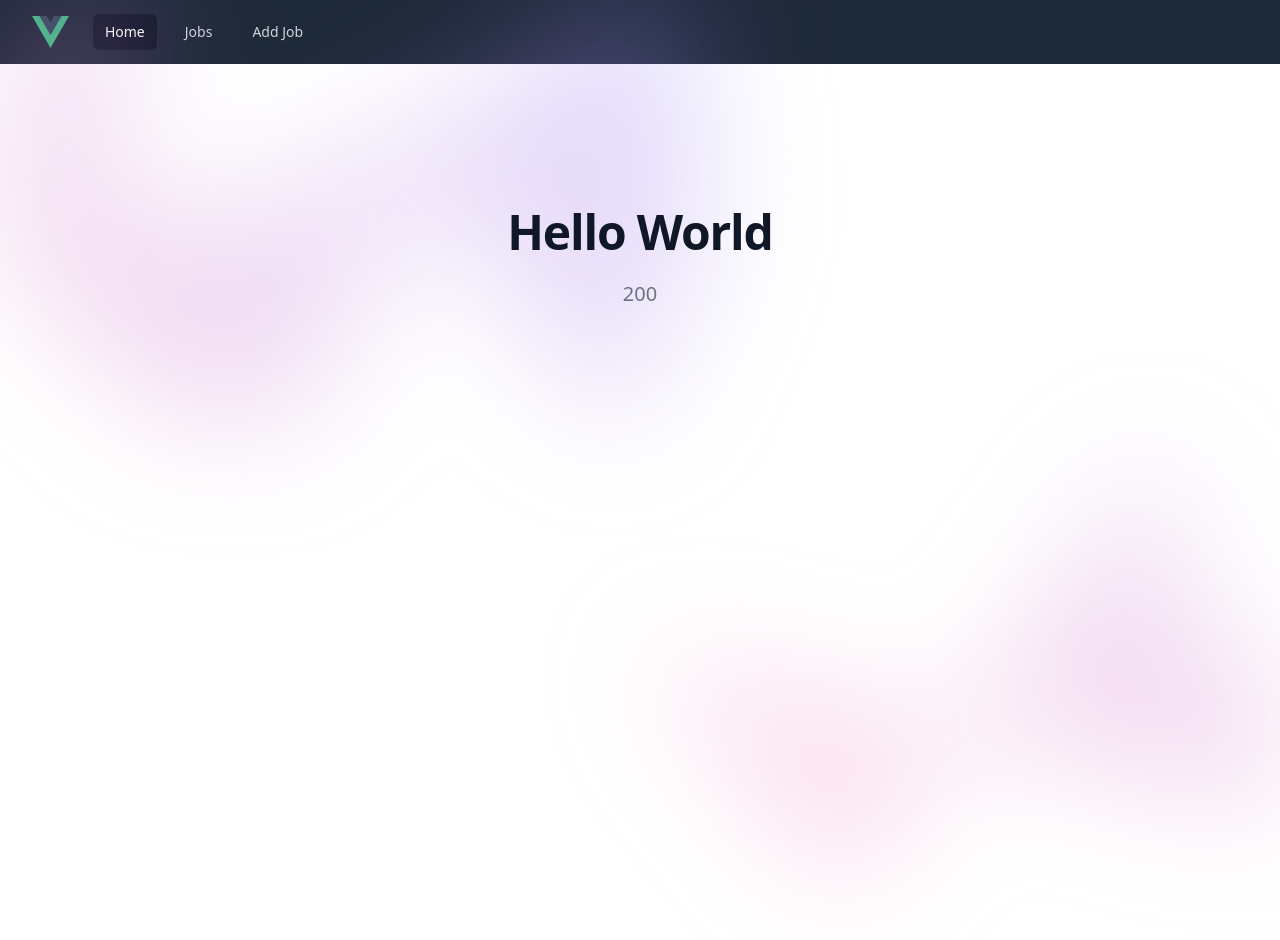
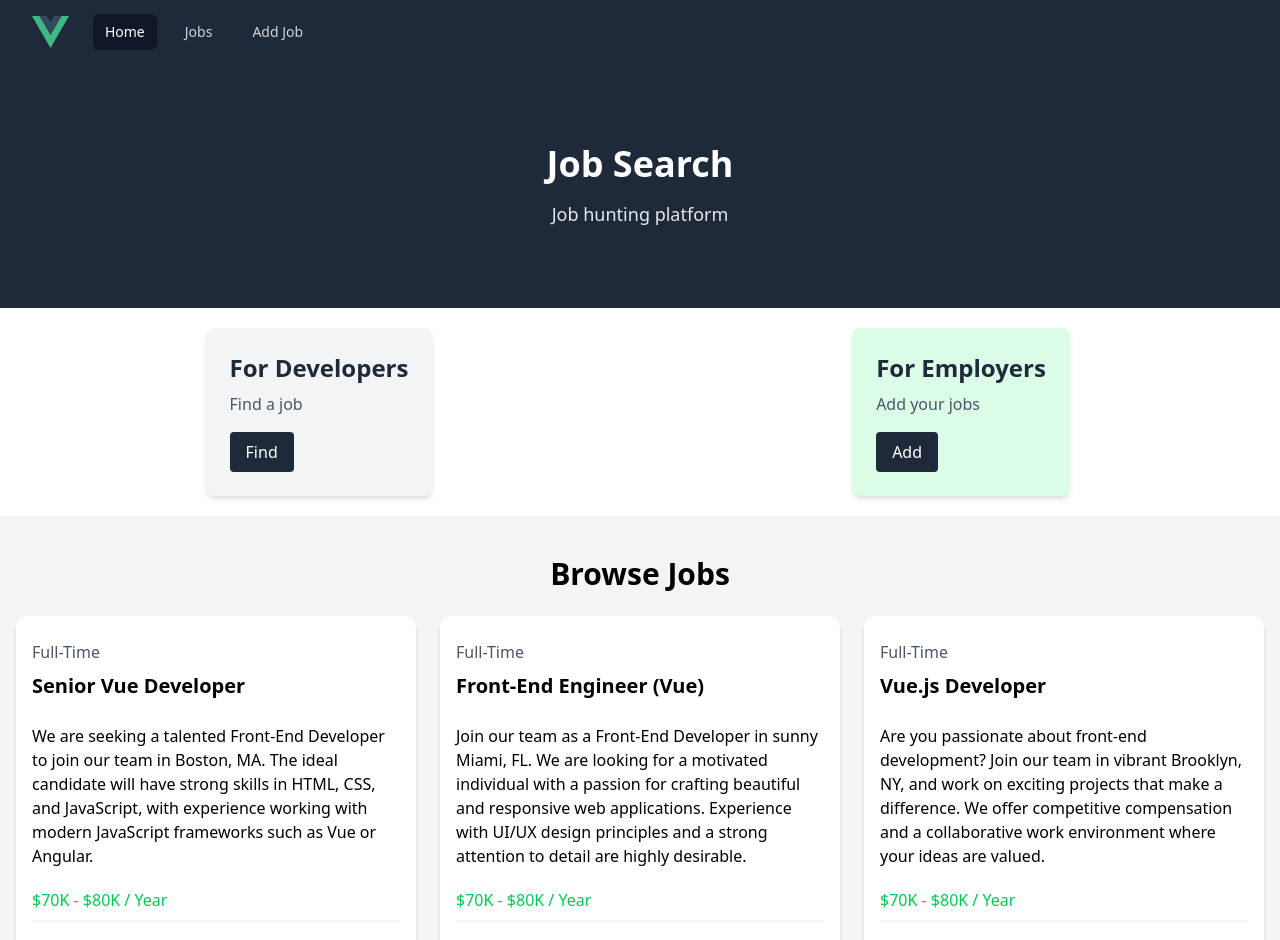
Before and after one commit to sharkgrin1/vue-js-learn, a Vue app: page / in a window 1280 px wide. Shown: the top 940 px of the page. Before the commit the page ends 890 px from the top, so only its background shows below. Built offline with nearby package versions, Linux system fonts and the light colour scheme.

Commit message:
job listings

```diff
--- a/src/App.vue
+++ b/src/App.vue
@@ -1,9 +1,13 @@
 <script setup>
 import Navbar from "@/components/Navbar.vue";
 import Hero from "@/components/Hero.vue";
+import Cards from "@/components/Cards.vue";
+import JobListings from "@/components/JobListings.vue";
 </script>
 
 <template>
   <Navbar />
-  <Hero title="Hello World"/>
+  <Hero title="Job Search"/>
+  <Cards />
+  <JobListings :limit="3" :showAllJobsButton="true" />
 </template>
--- /dev/null
+++ b/src/components/Card.vue
@@ -0,0 +1,14 @@
+<script setup>
+
+defineProps({
+  background: {
+    type: String
+  }
+});
+</script>
+
+<template>
+  <div :class="`max-w-sm mx-auto ${background} shadow-md rounded-lg p-6 mb-5`">
+    <slot/>
+  </div>
+</template>
--- /dev/null
+++ b/src/components/Cards.vue
@@ -0,0 +1,28 @@
+<script setup>
+import Card from "@/components/Card.vue";
+</script>
+
+<template>
+  <div class="grid grid-cols-2 gap-1">
+    <Card background="bg-gray-100">
+      <h2 class="text-2xl font-bold text-gray-800 mb-2">For Developers</h2>
+      <p class="text-gray-600 mb-4">
+        Find a job
+      </p>
+      <button class="px-4 py-2 bg-gray-800 text-white rounded hover:bg-gray-500 transition">
+        Find
+      </button>
+    </Card>
+
+    <Card background="bg-green-100">
+      <h2 class="text-2xl font-bold text-gray-800 mb-2">For Employers</h2>
+      <p class="text-gray-600 mb-4">
+        Add your jobs
+      </p>
+      <button class="px-4 py-2 bg-gray-800 text-white rounded hover:bg-gray-500 transition">
+        Add
+      </button>
+    </Card>
+  </div>
+
+</template>
--- a/src/components/Hero.vue
+++ b/src/components/Hero.vue
@@ -2,29 +2,20 @@
 defineProps({
   title: String,
   subtitle: {
-    type: Number,
-    default: 200
+    type: String,
+    default: "Job hunting platform"
   }
 });
 </script>
 
 <template>
-
-  <div class="bg-white">
-    <div class="relative isolate px-6 pt-8 lg:px-8">
-      <div class="absolute inset-x-0 -top-40 -z-10 transform-gpu overflow-hidden blur-3xl sm:-top-80" aria-hidden="true">
-        <div class="relative left-[calc(50%-11rem)] aspect-1155/678 w-[36.125rem] -translate-x-1/2 rotate-[30deg] bg-linear-to-tr from-[#ff80b5] to-[#9089fc] opacity-30 sm:left-[calc(50%-30rem)] sm:w-[72.1875rem]" style="clip-path: polygon(74.1% 44.1%, 100% 61.6%, 97.5% 26.9%, 85.5% 0.1%, 80.7% 2%, 72.5% 32.5%, 60.2% 62.4%, 52.4% 68.1%, 47.5% 58.3%, 45.2% 34.5%, 27.5% 76.7%, 0.1% 64.9%, 17.9% 100%, 27.6% 76.8%, 76.1% 97.7%, 74.1% 44.1%)"></div>
-      </div>
-      <div class="mx-auto max-w-2xl py-16 sm:py-24 lg:py-28">
-        <div class="text-center">
-          <h1 class="text-3xl font-semibold tracking-tight text-balance text-gray-900 sm:text-5xl">{{title}}</h1>
-          <p class="mt-6 text-base font-medium text-pretty text-gray-500 sm:text-xl">{{subtitle}}</p>
-        </div>
-      </div>
-      <div class="absolute inset-x-0 top-[calc(100%-50rem)] -z-10 transform-gpu overflow-hidden blur-3xl sm:top-[calc(100%-13rem)]" aria-hidden="true">
-        <div class="relative left-[calc(50%+3rem)] aspect-1155/678 w-[36.125rem] -translate-x-1/2 bg-linear-to-tr from-[#ff80b5] to-[#9089fc] opacity-30 sm:left-[calc(50%+36rem)] sm:w-[72.1875rem]" style="clip-path: polygon(74.1% 44.1%, 100% 61.6%, 97.5% 26.9%, 85.5% 0.1%, 80.7% 2%, 72.5% 32.5%, 60.2% 62.4%, 52.4% 68.1%, 47.5% 58.3%, 45.2% 34.5%, 27.5% 76.7%, 0.1% 64.9%, 17.9% 100%, 27.6% 76.8%, 76.1% 97.7%, 74.1% 44.1%)"></div>
-      </div>
+  <section class="bg-gray-800 py-20 mb-5">
+    <div class="max-w-3xl mx-auto text-center px-4">
+      <h1 class="text-4xl font-bold text-white mb-4">{{title}}</h1>
+      <p class="text-lg text-gray-200">
+        {{subtitle}}
+      </p>
     </div>
-  </div>
+  </section>
 
 </template>
--- /dev/null
+++ b/src/components/JobListing.vue
@@ -0,0 +1,39 @@
+<script setup>
+defineProps({
+  job: {
+    type: Object,
+  }
+});
+</script>
+
+<template>
+  <div class="bg-white rounded-xl shadow-md relative">
+    <div class="p-4">
+      <div class="mb-6">
+        <div class="text-gray-600 my-2">{{job.type}}</div>
+        <h3 class="text-xl font-bold">{{job.title}}</h3>
+      </div>
+
+      <div class="mb-5">
+        {{job.description}}
+      </div>
+
+      <h3 class="text-green-500 mb-2">{{job.salary}} / Year</h3>
+
+      <div class="border border-gray-100 mb-5"></div>
+
+      <div class="flex flex-col lg:flex-row justify-between mb-4">
+        <div class="text-orange-700 mb-3">
+          <i class="fa-solid fa-location-dot text-lg"></i>
+          {{job.location}}
+        </div>
+        <a
+            :href="`/jobs/${job.id}`"
+            class="h-[36px] bg-green-500 hover:bg-green-600 text-white px-4 py-2 rounded-lg text-center text-sm"
+        >
+          Read More
+        </a>
+      </div>
+    </div>
+  </div>
+</template>
--- /dev/null
+++ b/src/components/JobListings.vue
@@ -0,0 +1,34 @@
+<script setup>
+import jobsJson from "@/jobs.json"
+import JobListing from "@/components/JobListing.vue";
+import {ref} from "vue";
+
+const jobs = ref(jobsJson);
+
+defineProps({
+  limit: Number,
+  showAllJobsButton: {
+    type: Boolean,
+    default: false
+  }
+});
+</script>
+
+<template>
+  <section class="bg-gray-100 px-4 py-10">
+    <div class="container-xl lg:container m-auto">
+      <h2 class="text-3xl font-bold text-black mb-6 text-center">
+        Browse Jobs
+      </h2>
+      <div class="grid grid-cols-1 md:grid-cols-3 gap-6">
+        <JobListing v-for="job in jobs.splice(0, limit)" :key="job.id" :job="job" />
+      </div>
+    </div>
+  </section>
+
+  <section v-if="showAllJobsButton" class="m-auto max-w-lg my-10 px-6">
+    <a href="/jobs" class="block px-4 py-3 bg-black text-white text-center rounded-full hover:bg-gray-600 transition">
+      View All Jobs
+    </a>
+  </section>
+</template>
--- /dev/null
+++ b/src/jobs.json
@@ -0,0 +1,86 @@
+[
+  {
+    "id": 1,
+    "title": "Senior Vue Developer",
+    "type": "Full-Time",
+    "description": "We are seeking a talented Front-End Developer to join our team in Boston, MA. The ideal candidate will have strong skills in HTML, CSS, and JavaScript, with experience working with modern JavaScript frameworks such as Vue or Angular.",
+    "location": "Boston, MA",
+    "salary": "$70K - $80K",
+    "company": {
+      "name": "NewTek Solutions",
+      "description": "NewTek Solutions is a leading technology company specializing in web development and digital solutions. We pride ourselves on delivering high-quality products and services to our clients while fostering a collaborative and innovative work environment.",
+      "contactEmail": "contact@teksolutions.com",
+      "contactPhone": "555-555-5555"
+    }
+  },
+  {
+    "id": 2,
+    "title": "Front-End Engineer (Vue)",
+    "type": "Full-Time",
+    "description": "Join our team as a Front-End Developer in sunny Miami, FL. We are looking for a motivated individual with a passion for crafting beautiful and responsive web applications. Experience with UI/UX design principles and a strong attention to detail are highly desirable.",
+    "location": "Miami, FL",
+    "salary": "$70K - $80K",
+    "company": {
+      "name": "Veneer Solutions",
+      "description": "Veneer Solutions is a creative agency specializing in digital design and development. Our team is dedicated to pushing the boundaries of creativity and innovation to deliver exceptional results for our clients.",
+      "contactEmail": "contact@loremipsum.com",
+      "contactPhone": "555-555-5555"
+    }
+  },
+  {
+    "id": 3,
+    "title": "Vue.js Developer",
+    "type": "Full-Time",
+    "description": "Are you passionate about front-end development? Join our team in vibrant Brooklyn, NY, and work on exciting projects that make a difference. We offer competitive compensation and a collaborative work environment where your ideas are valued.",
+    "location": "Brooklyn, NY",
+    "salary": "$70K - $80K",
+    "company": {
+      "name": "Dolor Cloud",
+      "description": "Dolor Cloud is a leading technology company specializing in digital solutions for businesses of all sizes. With a focus on innovation and customer satisfaction, we are committed to delivering cutting-edge products and services.",
+      "contactEmail": "contact@dolorsitamet.com",
+      "contactPhone": "555-555-5555"
+    }
+  },
+  {
+    "id": 4,
+    "title": "Vue Front-End Developer",
+    "type": "Part-Time",
+    "description": "Join our team as a Part-Time Front-End Developer in beautiful Pheonix, AZ. We are looking for a self-motivated individual with a passion for creating engaging user experiences. This position offers flexible hours and the opportunity to work remotely.",
+    "location": "Pheonix, AZ",
+    "salary": "$60K - $70K",
+    "company": {
+      "name": "Alpha Elite",
+      "description": "Alpha Elite is a dynamic startup specializing in digital marketing and web development. We are committed to fostering a diverse and inclusive workplace where creativity and innovation thrive.",
+      "contactEmail": "contact@adipisicingelit.com",
+      "contactPhone": "555-555-5555"
+    }
+  },
+  {
+    "id": 5,
+    "title": "Full Stack Vue Developer",
+    "type": "Full-Time",
+    "description": "Exciting opportunity for a Full-Time Front-End Developer in bustling Atlanta, GA. We are seeking a talented individual with a passion for building elegant and scalable web applications. Join our team and make an impact!",
+    "location": "Atlanta, GA",
+    "salary": "$90K - $100K",
+    "company": {
+      "name": "Browning Technologies",
+      "description": "Browning Technologies is a rapidly growing technology company specializing in e-commerce solutions. We offer a dynamic and collaborative work environment where employees are encouraged to think creatively and innovate.",
+      "contactEmail": "contact@consecteturadipisicing.com",
+      "contactPhone": "555-555-5555"
+    }
+  },
+  {
+    "id": 6,
+    "title": "Vue Native Developer",
+    "type": "Full-Time",
+    "description": "Join our team as a Front-End Developer in beautiful Portland, OR. We are looking for a skilled and enthusiastic individual to help us create innovative web solutions. Competitive salary and great benefits package available.",
+    "location": "Portland, OR",
+    "salary": "$100K - $110K",
+    "company": {
+      "name": "Port Solutions INC",
+      "description": "Port Solutions is a leading technology company specializing in software development and digital marketing. We are committed to providing our clients with cutting-edge solutions and our employees with a supportive and rewarding work environment.",
+      "contactEmail": "contact@ipsumlorem.com",
+      "contactPhone": "555-555-5555"
+    }
+  }
+]
```
